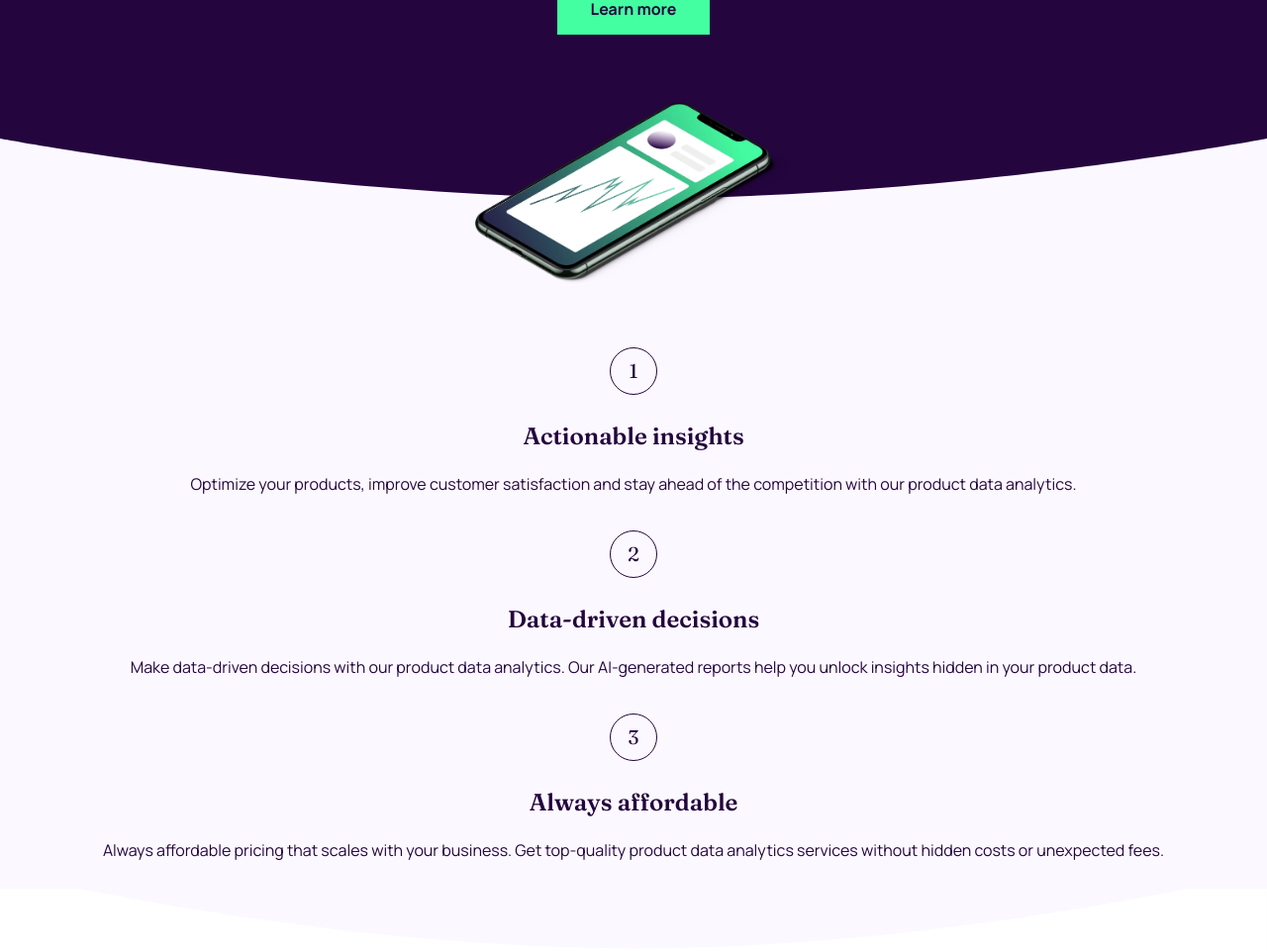
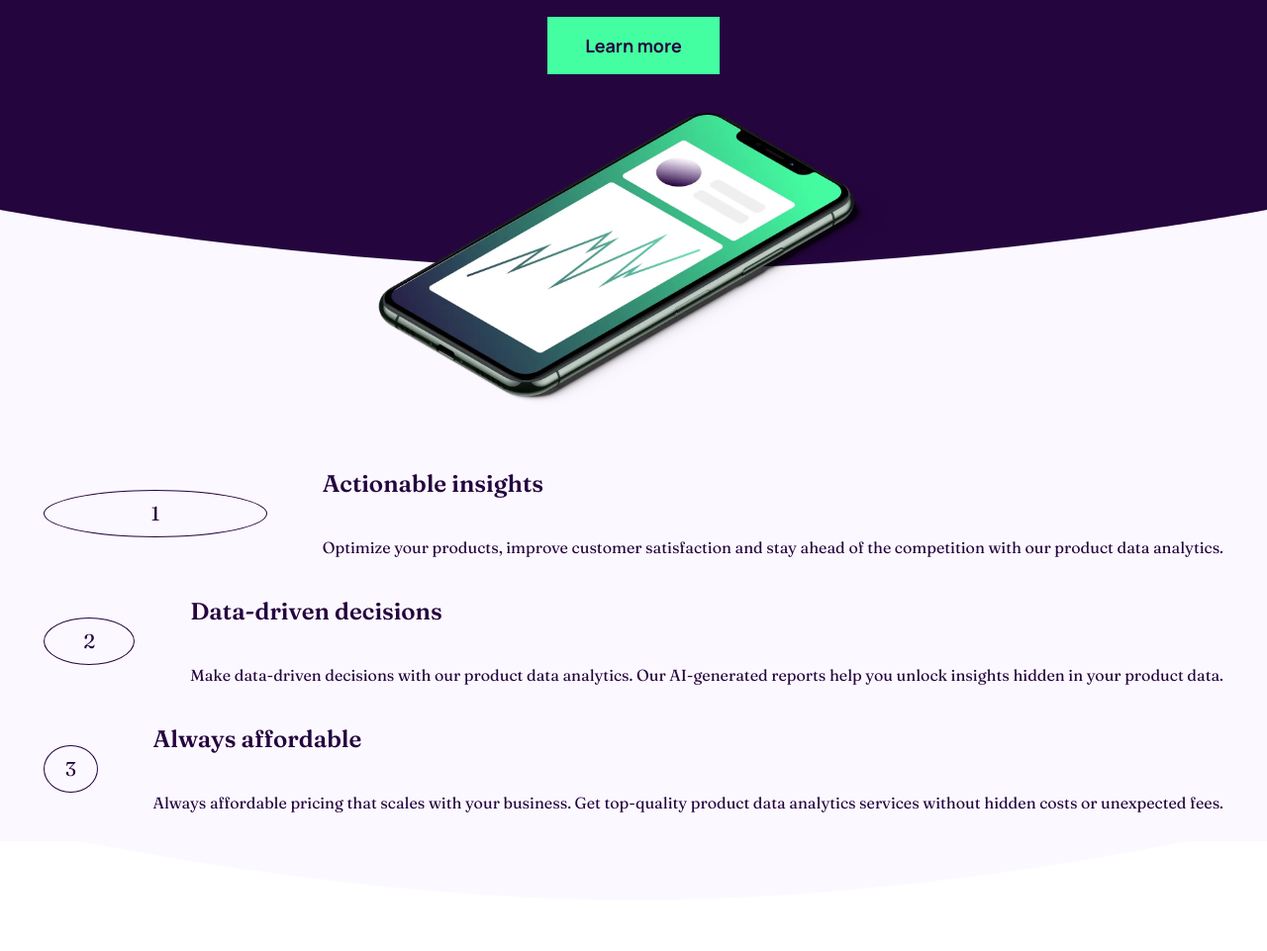
Before and after one commit to KarolinaMas/workit-landing-page, a plain HTML site: page index.html in a window 1280 px wide. Shown: the part 264-1225 px from the top of the page at 99% size. Drawn offline with Linux system fonts and the light colour scheme.

Commit message:
add media queries for tablet sizes

```diff
--- a/css/main.css
+++ b/css/main.css
@@ -61,7 +61,7 @@ nav {
   color: white;
   border-bottom: 3px solid #44ffa1;
   font-family: var(--regular-font);
-  font-size: 18px;
+  font-size: 1.125rem;
   transition: color 0.3s ease-in;
 }
 
@@ -142,7 +142,7 @@ nav {
   align-items: center;
 }
 
-.info-item div {
+.info-number {
   border: 1px solid var(--primary-violet);
   border-radius: 50%;
   width: 48px;
@@ -150,9 +150,10 @@ nav {
   align-content: center;
   font-size: 1.25rem;
   margin-bottom: 1.5rem;
+  flex-grow: 1;
 }
 
-.info-item h2 {
+.info-text h2 {
   margin-bottom: 1rem;
   font-weight: 600;
 }
@@ -210,3 +211,75 @@ footer {
   display: flex;
   gap: 1.5rem;
 }
+
+/* media queries */
+
+@media (min-width: 580px) {
+  .container {
+    padding: 0 2.75rem;
+  }
+
+  .hero {
+    padding: 3.5rem 0 12.5rem;
+  }
+
+  .hero h1 {
+    font-size: 3.75rem;
+  }
+
+  .btn-primary {
+    font-size: 1.125rem;
+  }
+
+  .hero-img {
+    height: 296px;
+    bottom: -135px;
+  }
+
+  .info {
+    padding-bottom: 5.5rem;
+  }
+
+  .info .container {
+    padding-top: 12.25rem;
+  }
+
+  .info-item {
+    flex-direction: row;
+    gap: 3.5rem;
+    align-items: center;
+  }
+
+  .info-number {
+    flex-shrink: 0;
+    margin-bottom: 0;
+  }
+
+  .info-text {
+    text-align: left;
+  }
+
+  .info-text h2 {
+    margin-bottom: 2rem;
+  }
+}
+
+@media (min-width: 768px) {
+  .apply .container img {
+    margin: 0;
+    margin-bottom: -7rem;
+  }
+
+  .apply-box {
+    max-width: 504px;
+    margin-left: auto;
+    margin-top: auto;
+    align-items: start;
+    text-align: start;
+    padding: 3rem;
+  }
+
+  .apply-box h3 {
+    font-size: 3rem;
+  }
+}
--- a/index.html
+++ b/index.html
@@ -40,15 +40,18 @@
       <section class="info">
         <div class="container">
           <div class="info-item">
-            <div>1</div>
+            <div class="info-number">1</div>
+            <div class="info-text">
               <h2>Actionable insights</h2>
               <p>
                 Optimize your products, improve customer satisfaction and stay
                 ahead of the competition with our product data analytics.
               </p>
             </div>
+          </div>
           <div class="info-item">
-            <div>2</div>
+            <div class="info-number">2</div>
+            <div class="info-text">
               <h2>Data-driven decisions</h2>
               <p>
                 Make data-driven decisions with our product data analytics. Our
@@ -56,14 +59,17 @@
                 product data.
               </p>
             </div>
+          </div>
           <div class="info-item">
-            <div>3</div>
+            <div class="info-number">3</div>
+            <div class="info-text">
               <h2>Always affordable</h2>
               <p>
                 Always affordable pricing that scales with your business. Get
                 top-quality product data analytics services without hidden costs
                 or unexpected fees.
               </p>
+            </div>
           </div>
         </div>
       </section>
```
Lines whose indentation alone changed are shown as unchanged.
